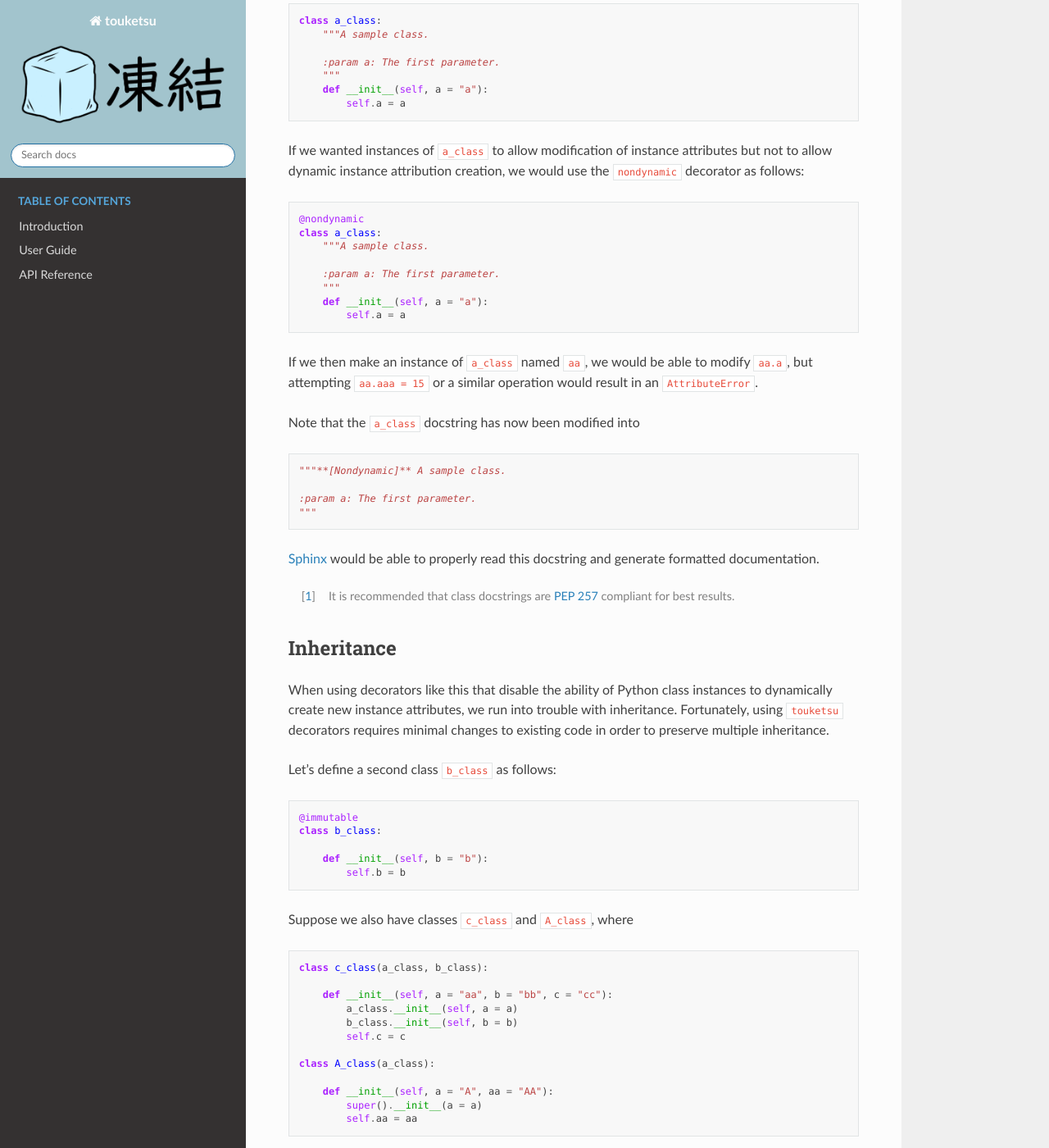
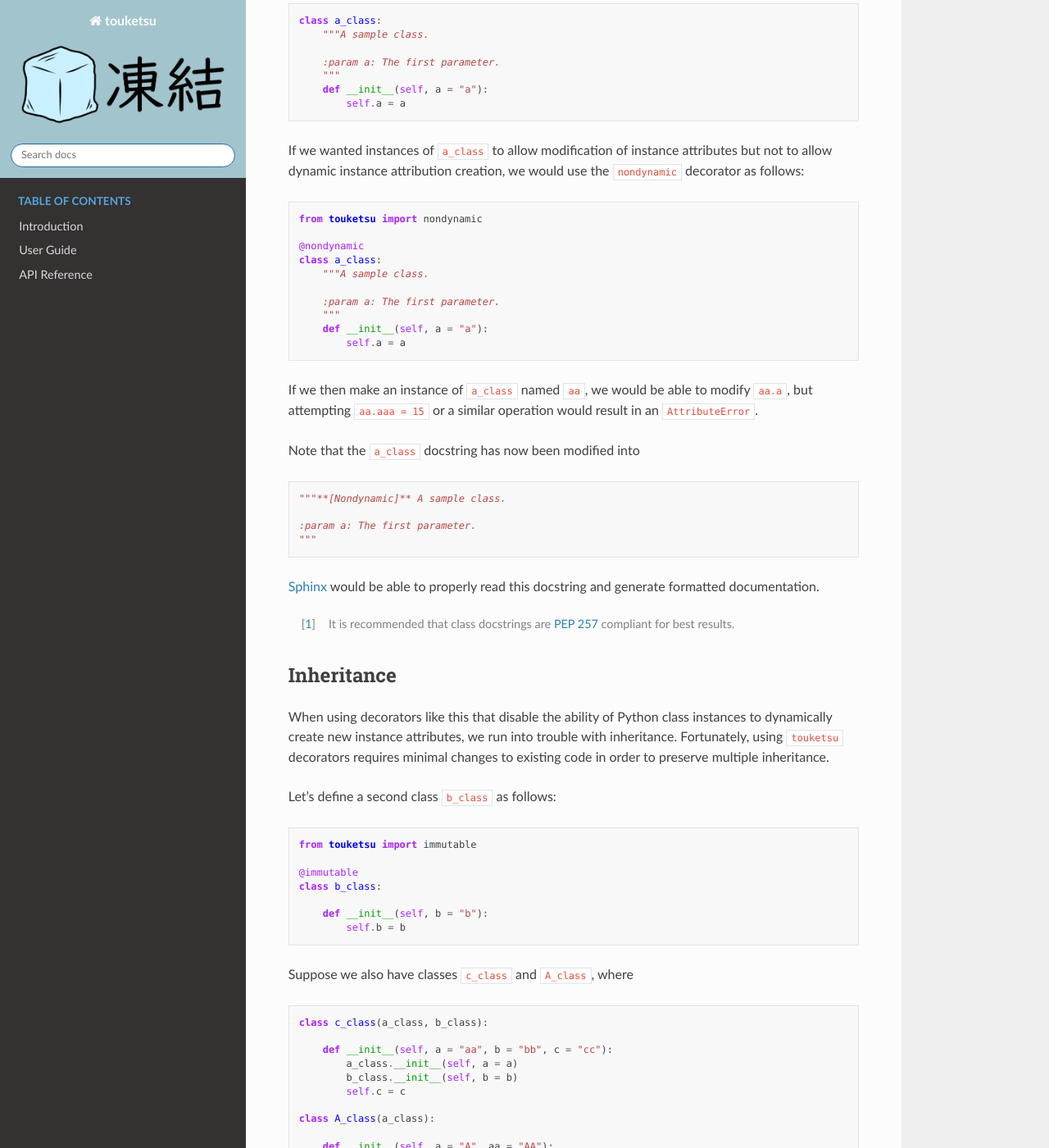
Before and after one commit to phetdam/touketsu, a Sphinx documentation site: the page built from doc/source/quickstart_plain.rst, in a window 1280 px wide and 1400 px high, scrolled down 947 px. Shown: the whole window at 82% size. Built offline with Sphinx 7.4.7 and the Read the Docs theme 2.0.0, drawn with Linux system fonts in a browser that asks for light colours; some of the changed text lies outside the part shown.

Commit message:
add touketsu imports in code blocks

```diff
--- a/doc/source/quickstart.rst
+++ b/doc/source/quickstart.rst
@@ -65,6 +65,8 @@ the :func:`~touketsu.core.nondynamic` decorator as follows:
 
 .. code:: python
 
+   from touketsu import nondynamic
+
    @nondynamic
    class a_class:
        """A sample class.
@@ -109,6 +111,8 @@ Let's define a second class ``b_class`` as follows:
 
 .. code:: python
 
+   from touketsu import immutable
+
    @immutable
    class b_class:
 
@@ -144,6 +148,8 @@ methods, returning the original class :meth:`__init__`. Therefore, if we define
 
 .. code:: python
 
+   from touketsu import orig_init
+
    class c_class(a_class, b_class):
 
        def __init__(self, a = "aa", b = "bb", c = "cc"):
--- a/doc/source/quickstart_plain.rst
+++ b/doc/source/quickstart_plain.rst
@@ -63,6 +63,8 @@ the ``nondynamic`` decorator as follows:
 
 .. code:: python
 
+   from touketsu import nondynamic
+
    @nondynamic
    class a_class:
        """A sample class.
@@ -107,6 +109,8 @@ Let's define a second class ``b_class`` as follows:
 
 .. code:: python
 
+   from touketsu import immutable
+
    @immutable
    class b_class:
 
@@ -140,6 +144,8 @@ function to wrap unbound ``__init__`` methods, returning the original class
 
 .. code:: python
 
+   from touketsu import orig_init
+
    class c_class(a_class, b_class):
 
        def __init__(self, a = "aa", b = "bb", c = "cc"):
```
